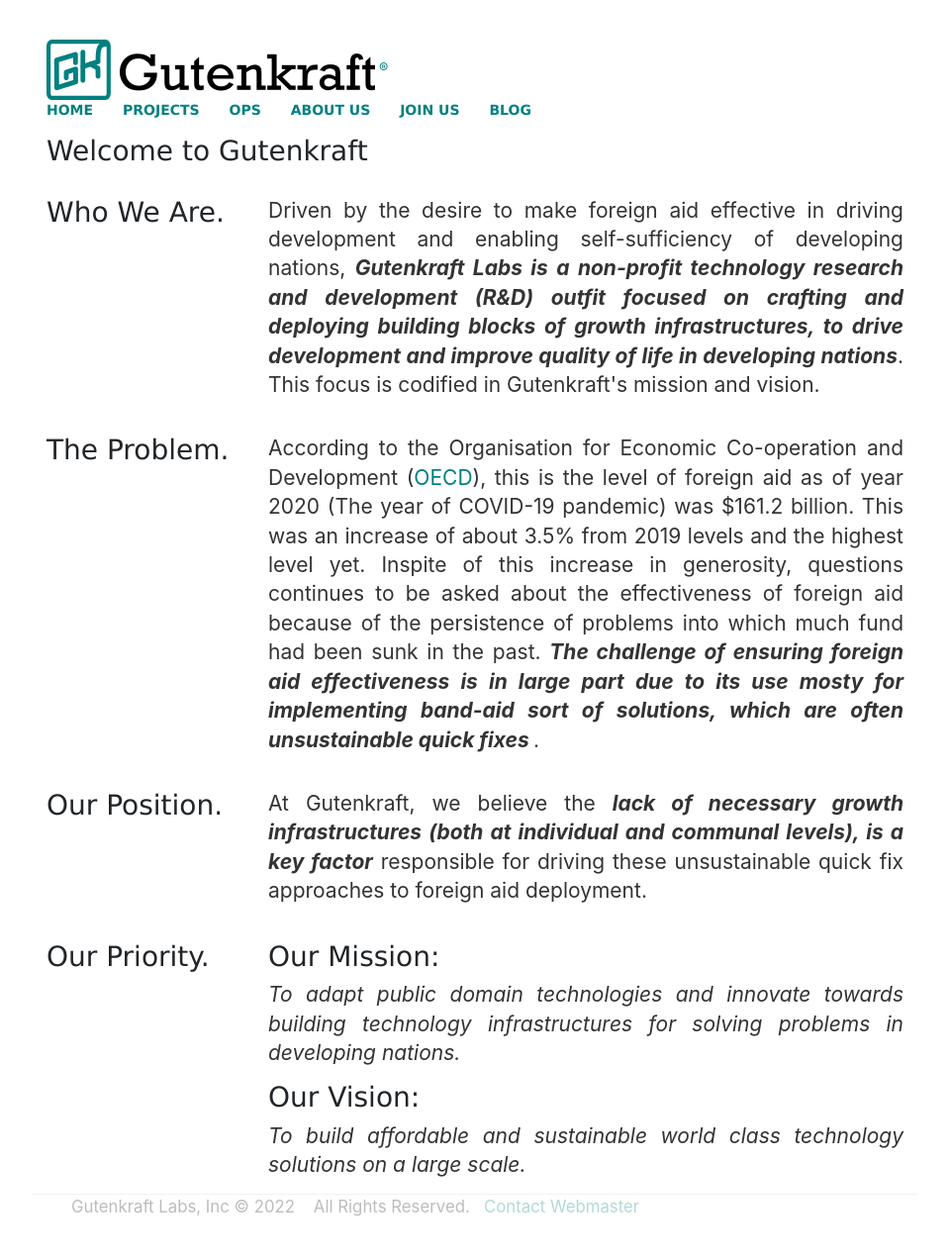
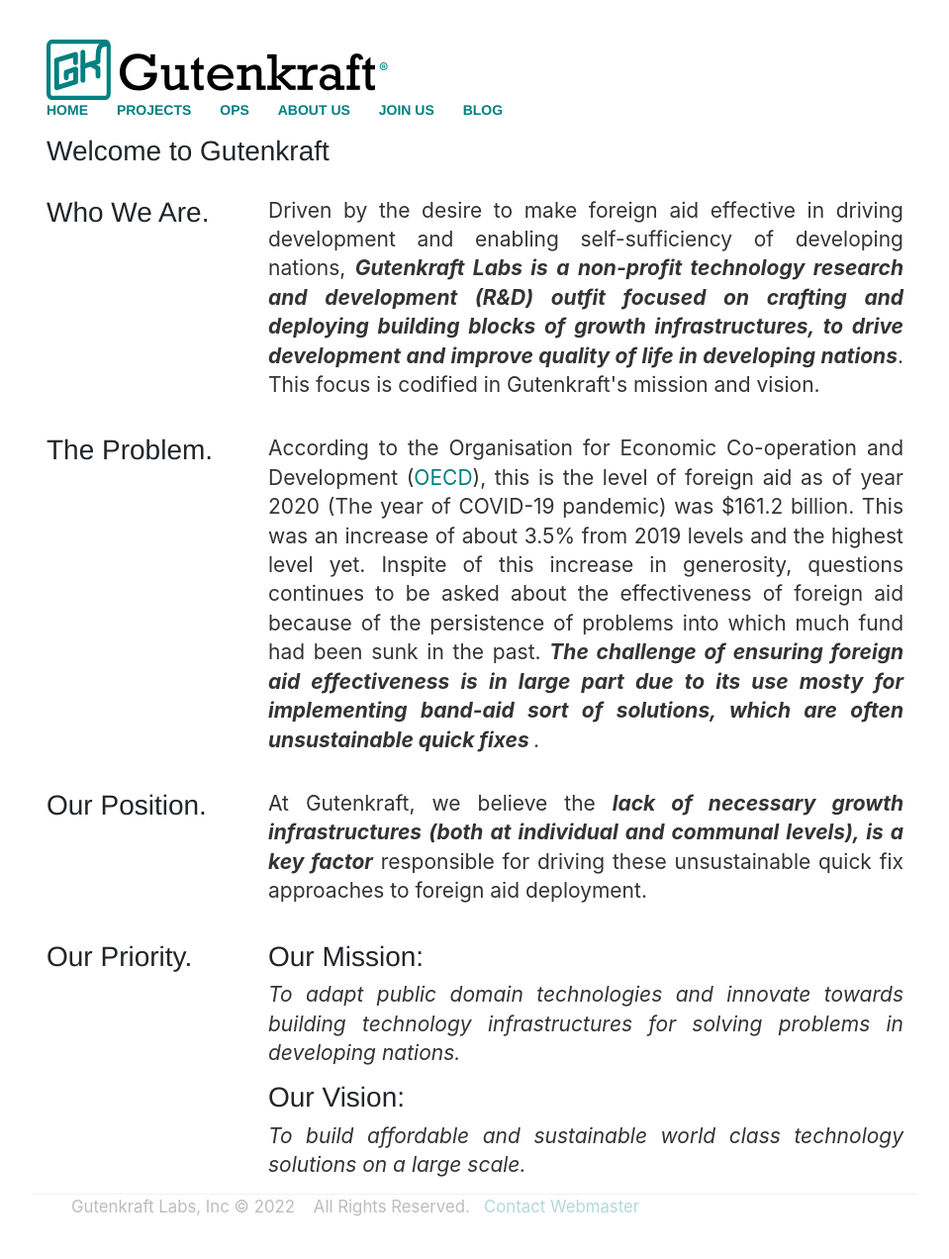
Before and after one commit to oferonmi/datafilik.github.io, a Jekyll site: the page built from index.html, in a window 1280 px wide. Shown: the whole page at 99% size, without its empty margins (160-1119 px from the left). Built offline with Jekyll 4.4.1, drawn with Linux system fonts in a browser that asks for light colours.

Commit message:
CSS font update

```diff
--- a/css/main.css
+++ b/css/main.css
@@ -4,9 +4,8 @@
 }
 
 nav ul, footer ul {
-    /* font-family: 'GT America Mono','system-ui','sans-serif'; */
-    font-family:'Verdana','Arial','Sans-Serif';
-    /* font-family:'Helvetica', 'Arial', 'Sans-Serif'; */
+    /* font-family:'Verdana','Arial','Sans-Serif'; */
+    font-family:'Helvetica', 'Arial', 'Sans-Serif';
     padding: 0px;
     list-style: none;
     font-weight: bold;
@@ -28,9 +27,8 @@
 
 h1 {
     font-size: 2em;
-    /* font-family:'Helvetica', 'Arial', 'Sans-Serif'; */
-    font-family:'Verdana','Arial','Sans-Serif';
-    /* font-family: 'GT America Mono','system-ui','sans-serif'; */
+    font-family:'Helvetica', 'Arial', 'Sans-Serif';
+    /* font-family:'Verdana','Arial','Sans-Serif'; */
 }
 
 p {
@@ -81,6 +79,6 @@
 
 button,html,input,select,textarea {
     color: #343434;
-    font-family: 'Verdana', 'Arial', 'sans-serif';
-    /* font-family: 'GT America Mono', 'system-ui', 'sans-serif'; */
+    /* font-family: 'Verdana', 'Arial', 'sans-serif'; */
+    font-family: 'Helvetica', 'Arial', 'Sans-Serif';
 }
```
